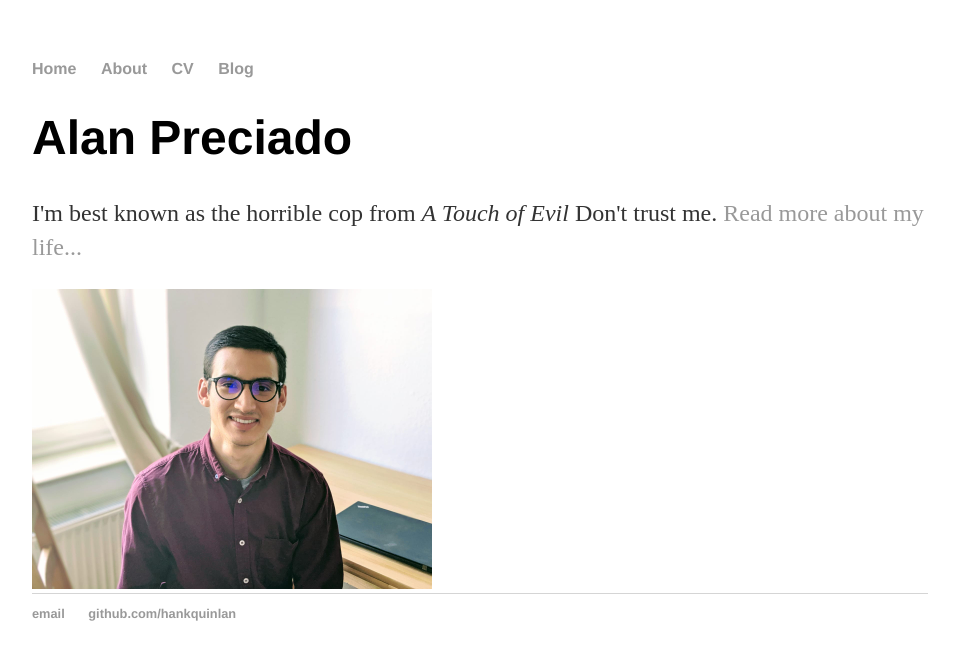
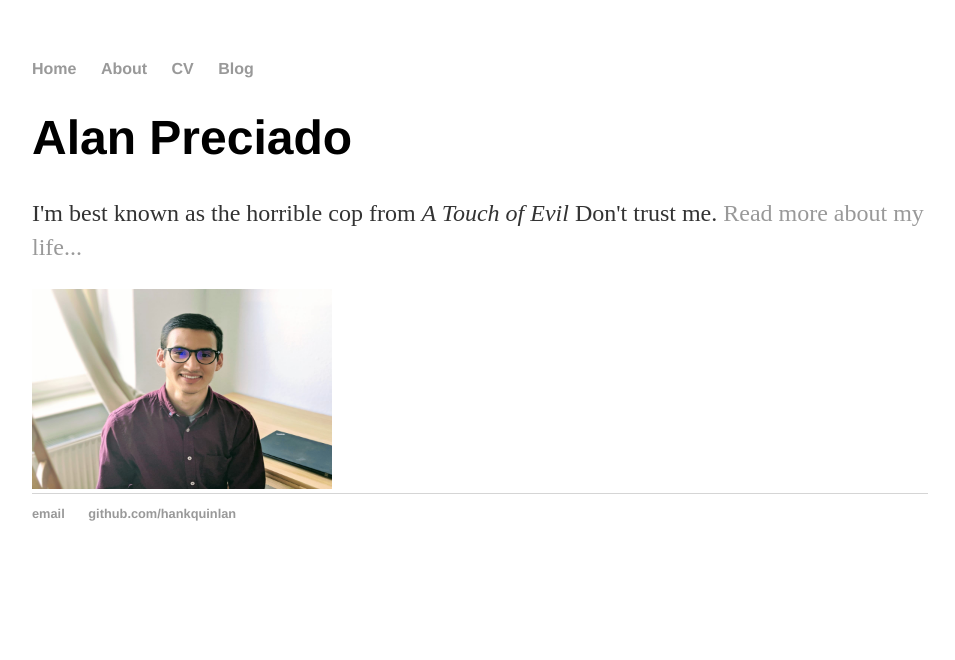
Before and after one commit to agrija9/agrija9.github.io, a Jekyll site: the page built from index.html, in a window 1280 px wide. Shown: the top 660 px of the page, without its empty margins (160-1115 px from the left). Built offline with Jekyll 4.4.1, drawn with Linux system fonts in a browser that asks for light colours.

Commit message:
Update index.html

```diff
--- a/index.html
+++ b/index.html
@@ -5,5 +5,5 @@
 <div class="blurb">
 	<h1>Alan Preciado</h1>
 	<p>I'm best known as the horrible cop from <em>A Touch of Evil</em> Don't trust me. <a href="/about">Read more about my life...</a></p>
-	<img src="images/profile.jpeg" alt="" width="400" height="300" id="hp"/>
+	<img src="images/profile.jpeg" alt="" width="300" height="200" id="hp"/>
 </div><!-- /.blurb -->
```
